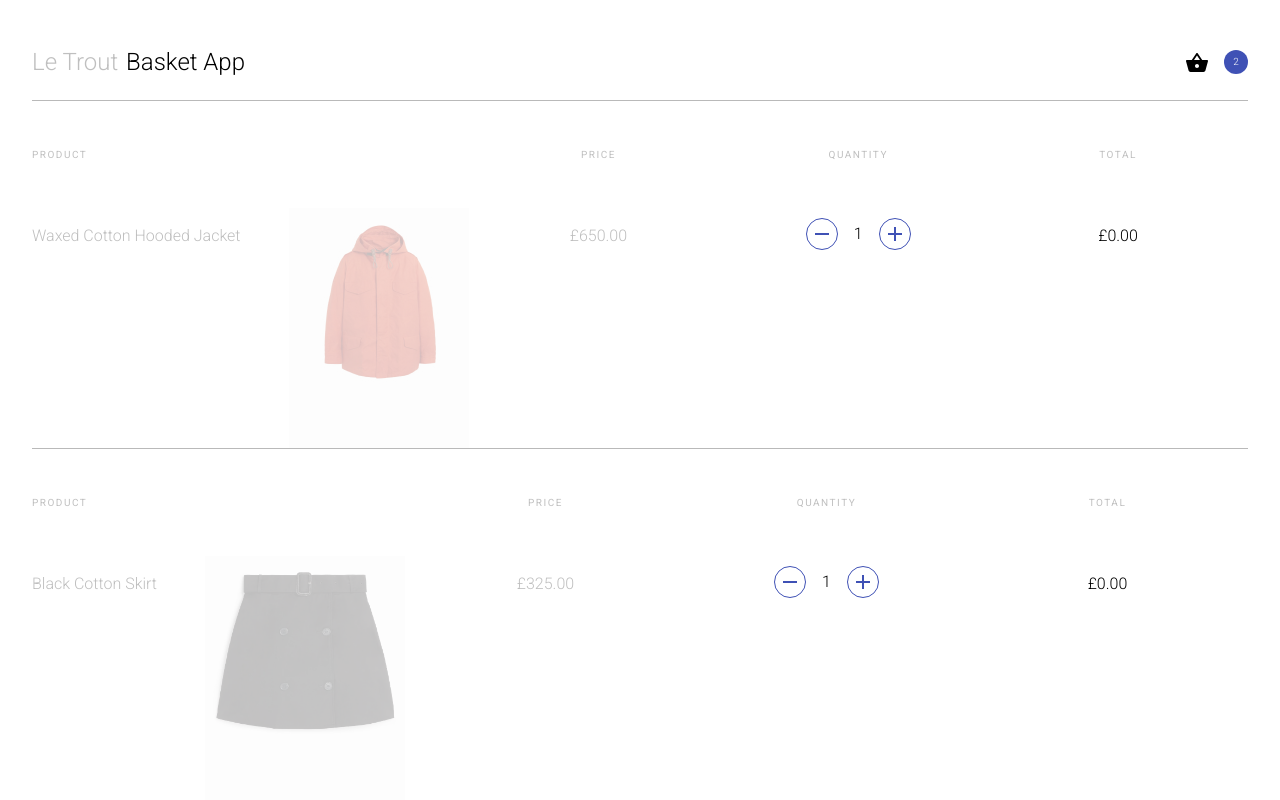
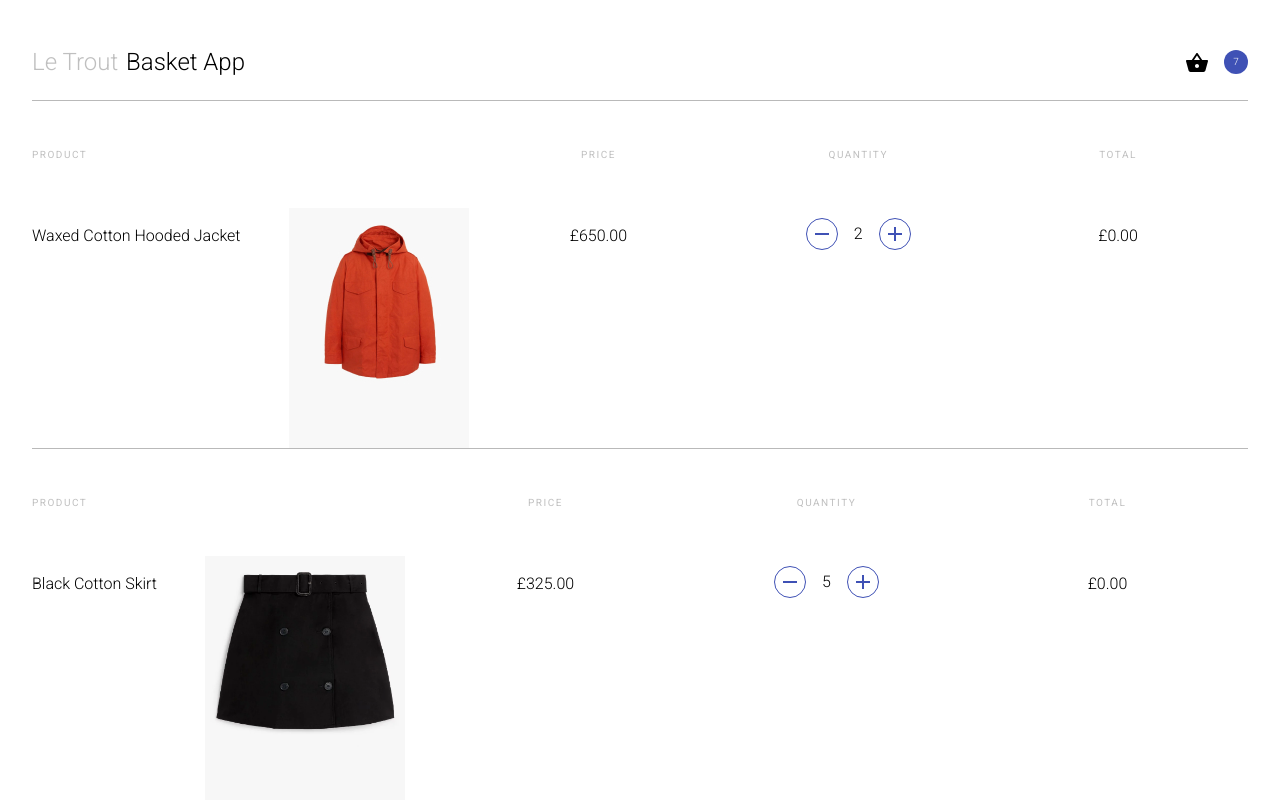
Before and after one commit to Taha-Hassan-Git/Shopping-Basket-Component, a React (Vite) app: page / in a window 1280 px wide. Shown: the top 800 px of the page. Built offline with nearby package versions, Linux system fonts and the light colour scheme.

Commit message:
quantity variable tracks amount of basketitem and  passed through props to basketitem components

```diff
--- a/src/App.tsx
+++ b/src/App.tsx
@@ -9,8 +9,8 @@ function App() {
 
   useEffect(() => {
     setBasket([
-      { id: catalogue.WaxedJacket.id, quantity: 1 },
-      { id: catalogue.CottonSkirt.id, quantity: 1 },
+      { id: catalogue.WaxedJacket.id, quantity: 2 },
+      { id: catalogue.CottonSkirt.id, quantity: 5 },
     ]);
   }, []);
 
--- a/src/components/BasketItem.tsx
+++ b/src/components/BasketItem.tsx
@@ -18,12 +18,18 @@ const BasketItem = ({ item, basket, setBasket }: Props) => {
   if (!product) {
     return null;
   }
+  let quantity = item.quantity;
   return (
     <div className="row BasketItem">
       <div className="ProductContainer">
-        <Product name={product.name} img={product.img} />
-        <ProductPrice price={`£${product.price}.00`} CssClass="above-700" />
+        <Product quantity={quantity} name={product.name} img={product.img} />
+        <ProductPrice
+          quantity={quantity}
+          price={`£${product.price}.00`}
+          CssClass="above-700"
+        />
         <ProductQuantity
+          quantity={quantity}
           id={product.id}
           basket={basket}
           setBasket={setBasket}
@@ -36,8 +42,9 @@ const BasketItem = ({ item, basket, setBasket }: Props) => {
         />
       </div>
       <div className="below-700 TotalContainer">
-        <ProductPrice price={`£${product.price}.00`} />
+        <ProductPrice quantity={quantity} price={`£${product.price}.00`} />
         <ProductQuantity
+          quantity={quantity}
           id={product.id}
           basket={basket}
           setBasket={setBasket}
--- a/src/components/Product.tsx
+++ b/src/components/Product.tsx
@@ -1,20 +1,21 @@
-import React, { useState } from "react";
+import { IBasketItem } from "../types/types";
 import Overline from "./Overline";
 import ProductImage from "./ProductImage";
 import ProductName from "./ProductName";
 
 interface Props {
+  quantity: number;
   name: string;
   img: string;
 }
 
-const Product = ({ name, img }: Props) => {
+const Product = ({ name, img, quantity }: Props) => {
   return (
     <div className="text-align-start">
       <Overline CssClass="Overline" heading="Product" />
       <div className="NameImageWrapper">
-        <ProductName name={name} />
-        <ProductImage img={img} />
+        <ProductName quantity={quantity} name={name} />
+        <ProductImage quantity={quantity} img={img} />
       </div>
     </div>
   );
--- a/src/components/ProductImage.tsx
+++ b/src/components/ProductImage.tsx
@@ -1,12 +1,13 @@
 interface Props {
   img: string;
+  quantity: number;
 }
-const ProductImage = ({ img }: Props) => {
+const ProductImage = ({ img, quantity }: Props) => {
   return (
     <img
       src={img}
       alt=""
-      className={`ProductImage ${0 === 0 && "opacity-25"}`}
+      className={`ProductImage ${quantity === 0 && "opacity-25"}`}
     />
   );
 };
--- a/src/components/ProductName.tsx
+++ b/src/components/ProductName.tsx
@@ -1,12 +1,14 @@
+import { IBasketItem } from "../types/types";
 import Overline from "./Overline";
 
 interface Props {
+  quantity: number;
   name: string;
 }
-const ProductName = ({ name }: Props) => {
+const ProductName = ({ name, quantity }: Props) => {
   return (
     <div className={"ProductNameBox"}>
-      <p className={`ProductName ${0 === 0 && "opacity-25"}`}>{name}</p>
+      <p className={`ProductName ${quantity === 0 && "opacity-25"}`}>{name}</p>
     </div>
   );
 };
--- a/src/components/ProductPrice.tsx
+++ b/src/components/ProductPrice.tsx
@@ -1,15 +1,17 @@
+import { IBasketItem } from "../types/types";
 import Overline from "./Overline";
 
 interface Props {
+  quantity: number;
   CssClass?: string;
   price: string;
 }
 
-const ProductPrice = ({ price, CssClass }: Props) => {
+const ProductPrice = ({ price, CssClass, quantity }: Props) => {
   return (
     <div className={"ProductPrice " + CssClass}>
       <Overline CssClass="Overline" heading="Price" />
-      <p className={`price ${0 === 0 && "opacity-25"}`}>{price}</p>
+      <p className={`price ${quantity === 0 && "opacity-25"}`}>{price}</p>
     </div>
   );
 };
```
